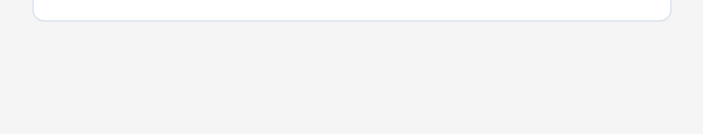
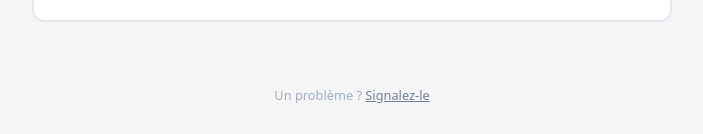
Before and after one commit to bmak91/civics, a React (Vite) app: page / in a window 1280 px wide. Shown: the part 953-1087 px from the top of the page, without its empty margins (288-991 px from the left). Before the commit the page ends 1007 px from the top, so only its background shows below. Built offline with nearby package versions, Linux system fonts and the light colour scheme.

Commit message:
Add footer with feedback email link
Co-Authored-By: Claude Opus 4.6 <noreply@anthropic.com>

```diff
--- a/src/App.css
+++ b/src/App.css
@@ -18,6 +18,18 @@
   color: #718096;
   margin-left: 0.5rem;
   font-style: italic;
+}
+
+.app-footer {
+  margin-top: 3rem;
+  padding-top: 1rem;
+  text-align: center;
+  font-size: 0.8rem;
+  color: #a0aec0;
+}
+
+.app-footer a {
+  color: #718096;
 }
 
 /* Flashcard */
--- a/src/App.jsx
+++ b/src/App.jsx
@@ -194,6 +194,9 @@ export default function App() {
           }
         />
       </Routes>
+      <footer className="app-footer">
+        Un problème ? <a href="mailto:feedback@coach-civique.fr">Signalez-le</a>
+      </footer>
     </div>
   );
 }
```
